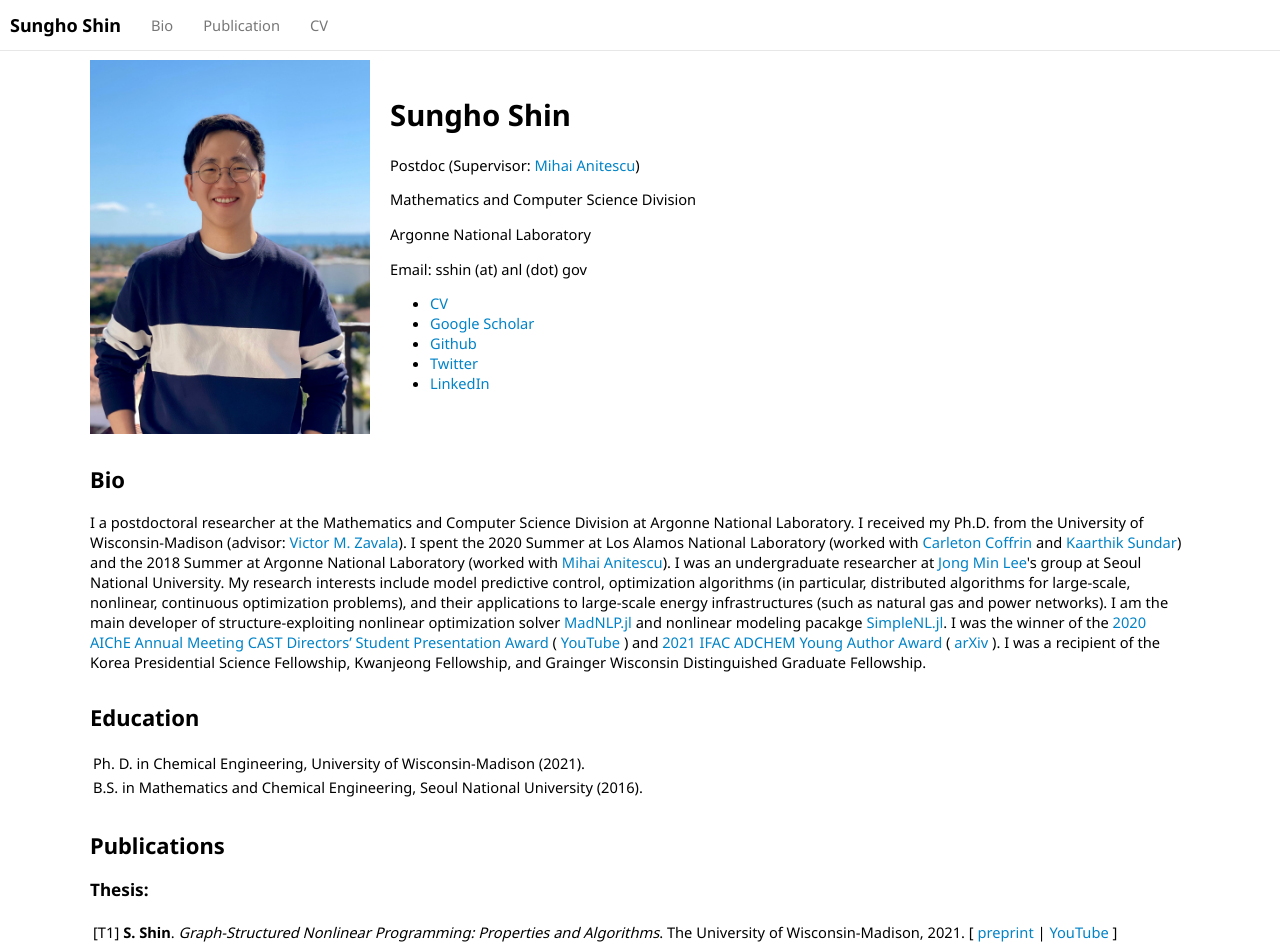
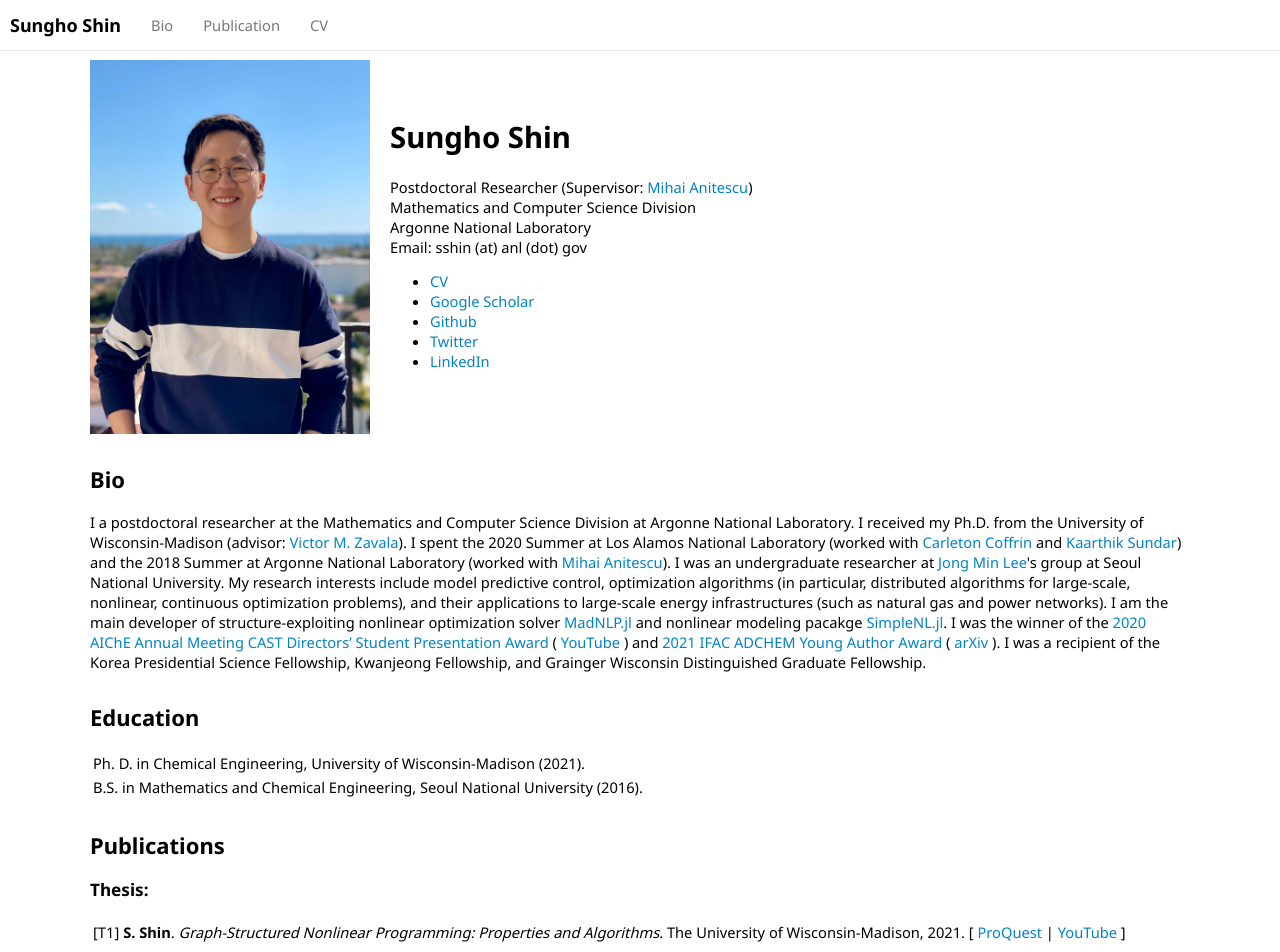
Before and after one commit to sshin23/sshin23.github.io, a plain HTML site: page index.html in a window 1280 px wide. Shown: the top 952 px of the page. Drawn offline with nearby package versions, Linux system fonts and the light colour scheme.

Commit message:
thesis link updated

```diff
--- a/index.html
+++ b/index.html
@@ -45,14 +45,13 @@
 	</div>
 	<div class="right">
       	  <h1>Sungho Shin</h1>
-	  <p>Postdoc (Supervisor: <a href="https://www.mcs.anl.gov/~anitescu/">Mihai Anitescu</a>)</p>
 	  <p>
+	    Postdoctoral Researcher (Supervisor: <a href="https://www.mcs.anl.gov/~anitescu/">Mihai Anitescu</a>)
+	    <br>
 	    Mathematics and Computer Science Division
-	  </p>
-	  <p>
+	    <br>
 	    Argonne National Laboratory
-	  </p>
-	  <p>
+	    <br>
 	    Email: sshin (at) anl (dot) gov
 	  </p>
 	  <ul>
--- a/pub/thes.html
+++ b/pub/thes.html
@@ -2,7 +2,7 @@
 <!-- This document was automatically generated with bibtex2html 1.99
      (see http://www.lri.fr/~filliatr/bibtex2html/),
      with the following command:
-     bibtex2html -nf youtube YouTube -nf preprint preprint -q -r -s abbrv -revkeys -nodoc -nofooter -nobibsource -o pub/thes tex/thes.bib  -->
+     bibtex2html -nf youtube YouTube -nf proquest ProQuest -nf preprint preprint -q -r -s abbrv -revkeys -nodoc -nofooter -nobibsource -o pub/thes tex/thes.bib  -->
 
 
 <table>
@@ -16,7 +16,7 @@
  <em>Graph-Structured Nonlinear Programming: Properties and
   Algorithms</em>.
  The University of Wisconsin-Madison, 2021.
-[&nbsp;<a href="https://sshin23.github.io/shin-thesis.pdf">preprint</a>&nbsp;|
+[&nbsp;<a href="https://www.proquest.com/docview/2544907352">ProQuest</a>&nbsp;|
 <a href="https://youtu.be/s-A6utWsJZQ">YouTube</a>&nbsp;]
 
 </td>
```
Also changed, not shown: pub/conf.html (+1 -1 lines), pub/jrnl.html (+1 -1 lines), pub/tech.html (+1 -1 lines), 11 other files.
